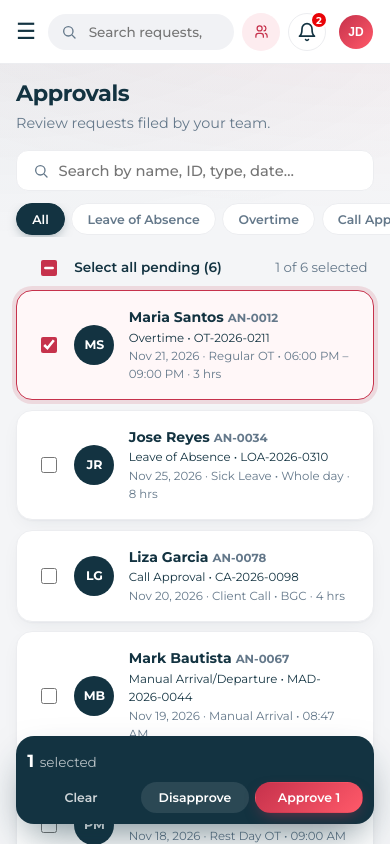
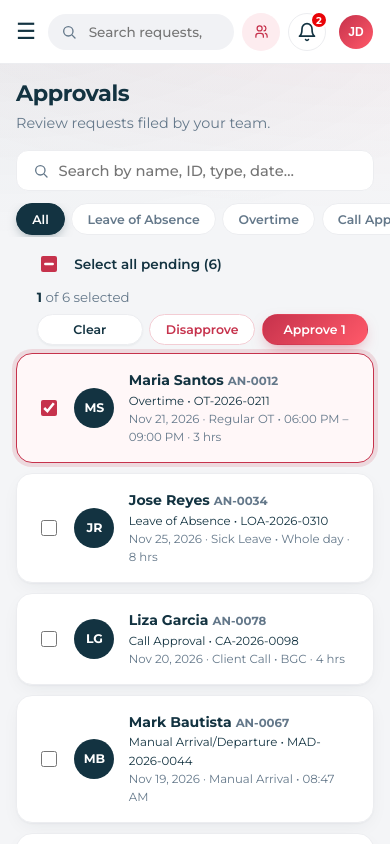
Before and after one commit to naparamon5-spec/hris-v2, a Nuxt app: page /approvals in a window 390 px wide. Both pictures are taken after a click on the checkbox 195 px from the left and 367 px from the top of the page. Shown: the top 844 px of the page. Built offline with nearby package versions, Linux system fonts and the light colour scheme.

Commit message:
fix(approvals): bulk actions above the list; pager no longer moves
Replaces the floating bottom bar with Clear / Disapprove / Approve N
buttons in the select-all row.

Co-Authored-By: Claude Opus 5.5 <noreply@anthropic.com>

```diff
--- a/pages/approvals.vue
+++ b/pages/approvals.vue
@@ -14,7 +14,16 @@
         <input ref="allBox" type="checkbox" :checked="allChecked" :disabled="!pendingIds.length" @change="toggleAll">
         <span>{{ allChecked ? 'Deselect all' : `Select all pending (${pendingIds.length})` }}</span>
       </label>
-      <small v-if="selected.length" class="m">{{ selected.length }} of {{ pendingIds.length }} selected</small>
+      <!-- Bulk actions sit here (above the list), so nothing floats over the pager
+           and the pager never moves when you select rows. -->
+      <Transition name="bar">
+        <div v-if="selected.length" class="bulk" role="toolbar" aria-label="Bulk actions">
+          <small class="m"><b>{{ selected.length }}</b> of {{ pendingIds.length }} selected</small>
+          <button class="btn btn-ghost btn-sm" @click="selected = []">Clear</button>
+          <button class="btn btn-danger btn-sm" @click="act(selected, 'Disapproved')">Disapprove</button>
+          <button class="btn btn-primary btn-sm" @click="act(selected, 'Approved')">Approve {{ selected.length }}</button>
+        </div>
+      </Transition>
     </div>
 
     <div class="list" :class="{ selecting: selected.length }">
@@ -44,19 +53,8 @@
       </div>
       <p v-if="!rows.length" class="empty">Nothing here</p>
     </div>
-    <Pager v-model:page="page" :pages="pages" :total="total" :size="size" :class="{ 'bar-space': selected.length }" />
+    <Pager v-model:page="page" :pages="pages" :total="total" :size="size" />
 
-    <!-- Bulk action bar: stays on screen while anything is selected -->
-    <Transition name="bar">
-      <div v-if="selected.length" class="action-bar" role="toolbar" aria-label="Bulk actions">
-        <div class="ab-count"><b>{{ selected.length }}</b><span>selected</span></div>
-        <div class="ab-btns">
-          <button class="btn btn-sm ab-ghost" @click="selected = []">Clear</button>
-          <button class="btn btn-sm ab-dis" @click="act(selected, 'Disapproved')">Disapprove</button>
-          <button class="btn btn-primary btn-sm" @click="act(selected, 'Approved')">Approve {{ selected.length }}</button>
-        </div>
-      </div>
-    </Transition>
     <Toast :msg="toast" />
   </div>
 </template>
@@ -121,7 +119,7 @@ const { page, size, total, pages, pageRows } = usePagination(rows, 5)
 </script>
 
 <style scoped>
-.select-row { display: flex; justify-content: space-between; align-items: center; gap: .75rem; padding: .2rem .4rem .7rem 1.3rem; }
+.select-row { display: flex; justify-content: space-between; align-items: center; gap: .75rem; min-height: 46px; padding: 0 .4rem .5rem 1.3rem; }
 .all { display: flex; align-items: center; gap: .9rem; font-size: .85rem; font-weight: 600; cursor: pointer; }
 .all.off { opacity: .5; cursor: default; }
 .all input { accent-color: var(--ardent-red); width: 16px; height: 16px; }
@@ -131,28 +129,14 @@ const { page, size, total, pages, pageRows } = usePagination(rows, 5)
 .task:not(.done):hover:not(.picked) { border-color: var(--ardent-gray, #d7d7d7); background: #fcfcfd; }
 .task:focus-visible { outline: none; box-shadow: var(--ring); }
 .selecting .btns { display: none; }
-.bar-space { margin-bottom: 4.5rem; }
-.action-bar {
-  position: fixed; left: 50%; bottom: 1.25rem; transform: translateX(-50%); z-index: 40;
-  display: flex; align-items: center; gap: 1.25rem; padding: .6rem .6rem .6rem 1.2rem;
-  width: max-content; max-width: calc(100vw - 2rem);
-  background: var(--ardent-navy); color: #fff; border-radius: 999px; box-shadow: 0 18px 40px -12px rgba(19,51,65,.6);
-}
-.ab-count { display: flex; align-items: baseline; gap: .35rem; font-size: .85rem; white-space: nowrap; }
-.ab-count b { font-size: 1.1rem; }
-.ab-count span { color: rgba(255,255,255,.7); }
-.ab-btns { display: flex; gap: .4rem; }
-.ab-ghost { background: transparent; color: rgba(255,255,255,.8); }
-.ab-ghost:hover { color: #fff; background: rgba(255,255,255,.08); }
-.ab-dis { background: rgba(255,255,255,.1); color: #fff; }
-.ab-dis:hover { background: rgba(255,255,255,.18); }
-.bar-enter-active, .bar-leave-active { transition: opacity .18s, transform .18s; }
-.bar-enter-from, .bar-leave-to { opacity: 0; transform: translate(-50%, 12px); }
-@media (min-width: 861px) { .action-bar { left: calc(50% + 126px); } }
+.bulk { display: flex; align-items: center; gap: .4rem; }
+.bulk small { margin-right: .4rem; white-space: nowrap; }
+.bulk small b { color: var(--text); }
+.bar-enter-active, .bar-leave-active { transition: opacity .15s; }
+.bar-enter-from, .bar-leave-to { opacity: 0; }
 @media (max-width: 640px) {
-  .action-bar { left: 1rem; right: 1rem; transform: none; width: auto; border-radius: 18px; flex-wrap: wrap; justify-content: space-between; gap: .5rem; padding: .7rem; }
-  .bar-enter-from, .bar-leave-to { transform: translateY(12px); }
-  .ab-btns { flex: 1 1 100%; } .ab-btns .btn { flex: 1; }
+  .select-row { flex-wrap: wrap; }
+  .bulk { width: 100%; flex-wrap: wrap; } .bulk small { width: 100%; } .bulk .btn { flex: 1; }
 }
 .list { display: flex; flex-direction: column; gap: .6rem; }
 .task { display: flex; align-items: center; gap: .9rem; padding: 1rem 1.25rem; }
```
